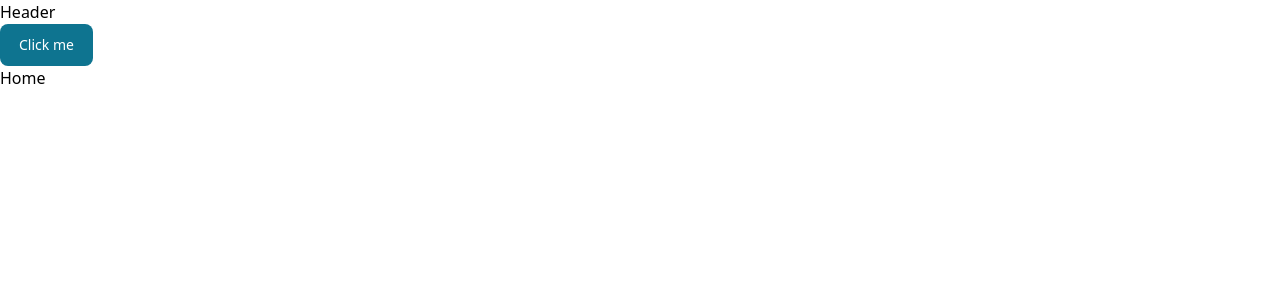
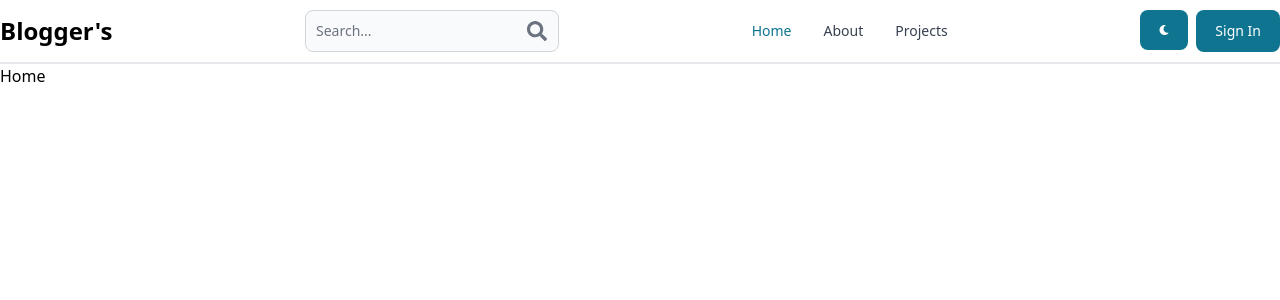
Before and after one commit to shubhamrawat0269/blogger, a React (Vite) app in the folder client/: page / in a window 1280 px wide. Shown: the top 300 px of the page. Built offline with nearby package versions, Linux system fonts and the light colour scheme.

Commit message:
Header Section Created

```diff
--- a/client/src/components/header/Header.jsx
+++ b/client/src/components/header/Header.jsx
@@ -1,10 +1,10 @@
 import { Outlet } from "react-router-dom";
-import { Button } from "flowbite-react";
+import NavbarWrapper from "./components/navbar/Navbar";
+
 const Header = () => {
   return (
     <div>
-      <h2>Header</h2>
-      <Button>Click me</Button>
+      <NavbarWrapper />
       <Outlet />
     </div>
   );
--- /dev/null
+++ b/client/src/components/header/components/navbar/Navbar.jsx
@@ -0,0 +1,50 @@
+import styles from "./Navbar.module.css";
+import { FaMoon, FaSearch } from "react-icons/fa";
+import { Button, Navbar, TextInput } from "flowbite-react";
+import { useLocation, Link } from "react-router-dom";
+
+const NavbarWrapper = () => {
+  const path = useLocation().pathname;
+  return (
+    <Navbar className={styles.navbarWrapper}>
+      {/* logo */}
+      <Link to="/" className={styles.logo}>
+        <span>Blogger's</span>
+      </Link>
+      {/* search form  */}
+      <form onSubmit={() => {}}>
+        <TextInput
+          type="text"
+          className={styles.textInputBox}
+          placeholder="Search..."
+          rightIcon={FaSearch}
+        />
+      </form>
+      <Button color="gray" className={styles.searchBtn} pill>
+        <FaSearch />
+      </Button>
+      <div className={styles.btnWrapper}>
+        <Button className={styles.darkThemeBtn}>
+          <FaMoon />
+        </Button>
+        <Link to="/sign-in">
+          <Button>Sign In</Button>
+        </Link>
+        <Navbar.Toggle />
+      </div>
+      <Navbar.Collapse>
+        <Navbar.Link active={path === "/"} as={"div"}>
+          <Link to="/">Home</Link>
+        </Navbar.Link>
+        <Navbar.Link active={path === "/about"} as={"div"}>
+          <Link to="/about">About</Link>
+        </Navbar.Link>
+        <Navbar.Link active={path === "/projects"} as={"div"}>
+          <Link to="/projects">Projects</Link>
+        </Navbar.Link>
+      </Navbar.Collapse>
+    </Navbar>
+  );
+};
+
+export default NavbarWrapper;
--- /dev/null
+++ b/client/src/components/header/components/navbar/Navbar.module.css
@@ -0,0 +1,23 @@
+.navbarWrapper {
+    @apply border-b-2 px-5 lg:px-0
+}
+
+.logo {
+    @apply text-2xl font-bold dark:text-white
+}
+
+.textInputBox {
+    @apply hidden lg:inline
+}
+
+.searchBtn {
+    @apply w-12 h-10 lg:hidden
+}
+
+.btnWrapper {
+    @apply flex gap-2 md:order-2
+}
+
+.darkThemeBtn {
+    @apply w-12 h-10 hidden sm:inline
+}
```
